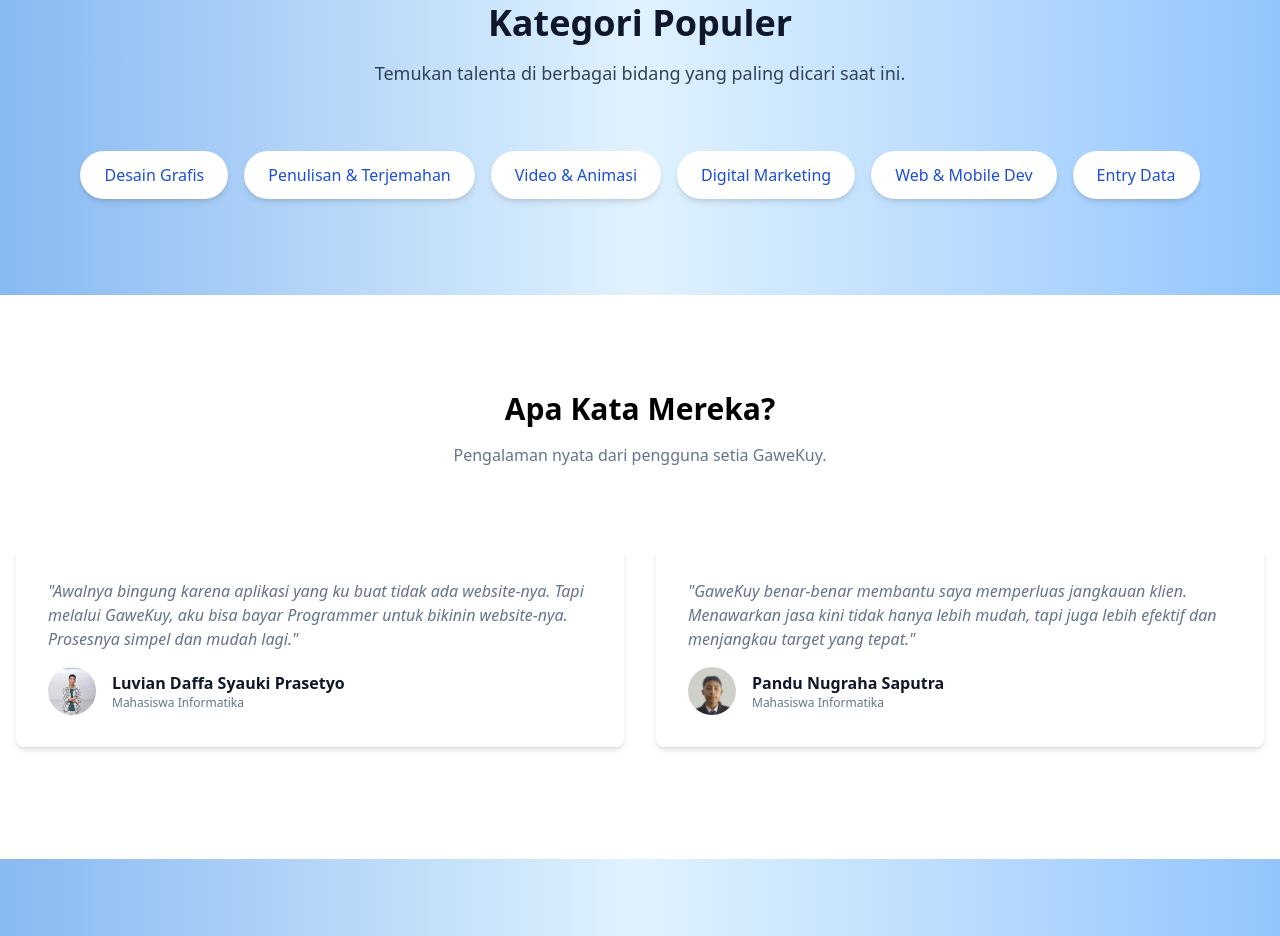
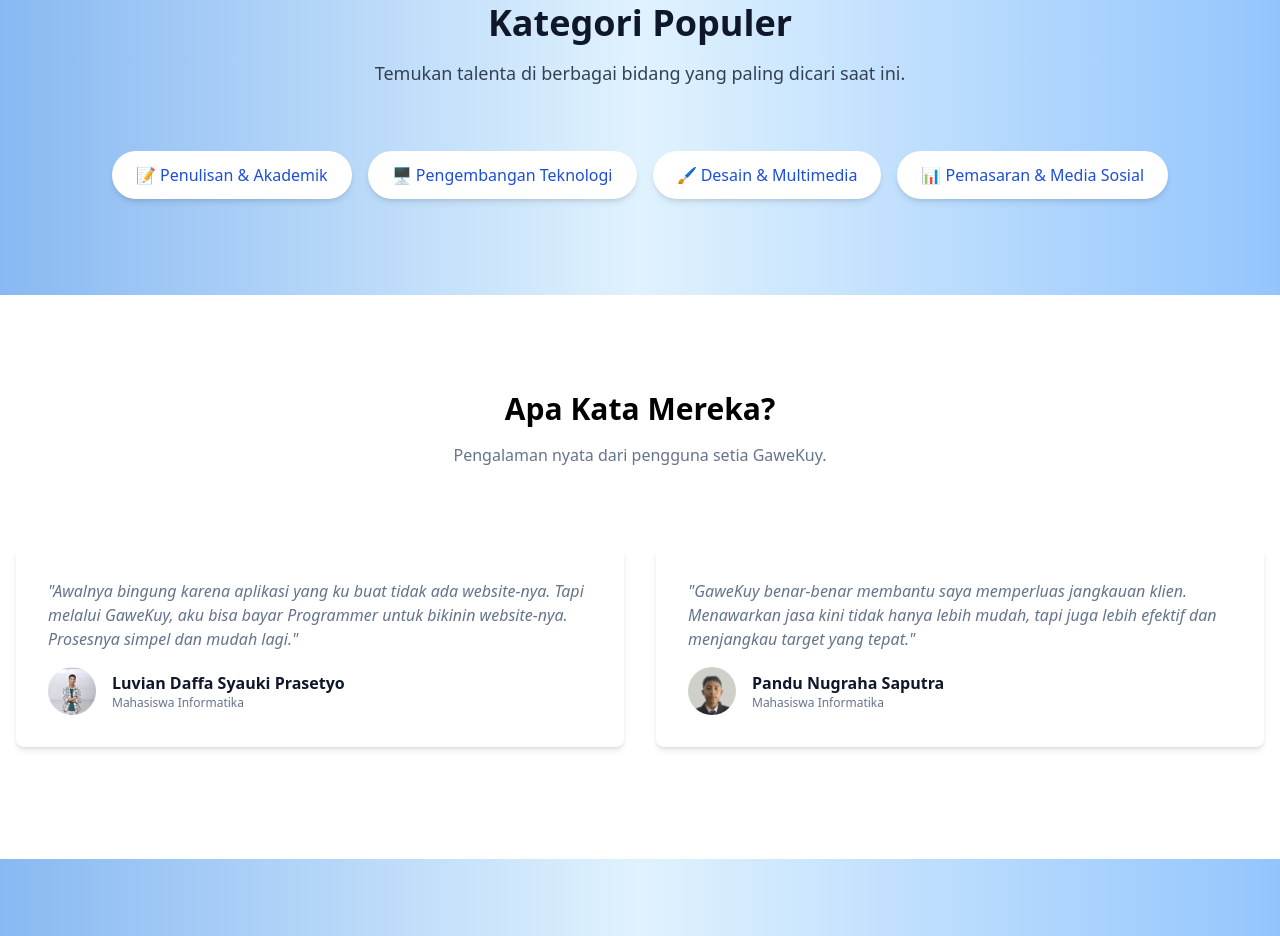
Before and after one commit to Panduukece123/Gawekuy, a website: page index.html in a window 1280 px wide. Shown: the part 2737-3673 px from the top of the page. Drawn offline with nearby package versions, Linux system fonts and the light colour scheme.

Commit message:
Fix : Kategori

```diff
--- a/index.html
+++ b/index.html
@@ -286,33 +286,25 @@
           <span
             class="bg-white text-[#1D4ED8] font-medium px-6 py-3 rounded-full shadow-md hover:bg-blue-100 transition-all duration-300 text-sm md:text-base cursor-pointer"
           >
-            Desain Grafis
+            📝 Penulisan & Akademik
           </span>
           <span
             class="bg-white text-[#1D4ED8] font-medium px-6 py-3 rounded-full shadow-md hover:bg-blue-100 transition-all duration-300 text-sm md:text-base cursor-pointer"
           >
-            Penulisan & Terjemahan
+           🖥️ Pengembangan Teknologi
           </span>
           <span
             class="bg-white text-[#1D4ED8] font-medium px-6 py-3 rounded-full shadow-md hover:bg-blue-100 transition-all duration-300 text-sm md:text-base cursor-pointer"
           >
-            Video & Animasi
+          🖌️  Desain & Multimedia
           </span>
+
           <span
             class="bg-white text-[#1D4ED8] font-medium px-6 py-3 rounded-full shadow-md hover:bg-blue-100 transition-all duration-300 text-sm md:text-base cursor-pointer"
           >
-            Digital Marketing
+           📊 Pemasaran & Media Sosial
           </span>
-          <span
-            class="bg-white text-[#1D4ED8] font-medium px-6 py-3 rounded-full shadow-md hover:bg-blue-100 transition-all duration-300 text-sm md:text-base cursor-pointer"
-          >
-            Web & Mobile Dev
-          </span>
-          <span
-            class="bg-white text-[#1D4ED8] font-medium px-6 py-3 rounded-full shadow-md hover:bg-blue-100 transition-all duration-300 text-sm md:text-base cursor-pointer"
-          >
-            Entry Data
-          </span>
+
         </div>
       </div>
     </section>
```
